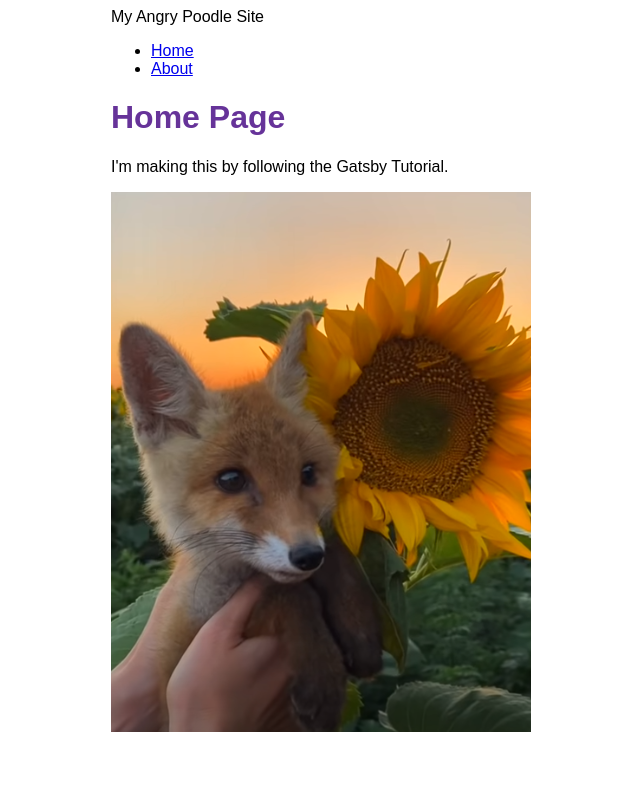
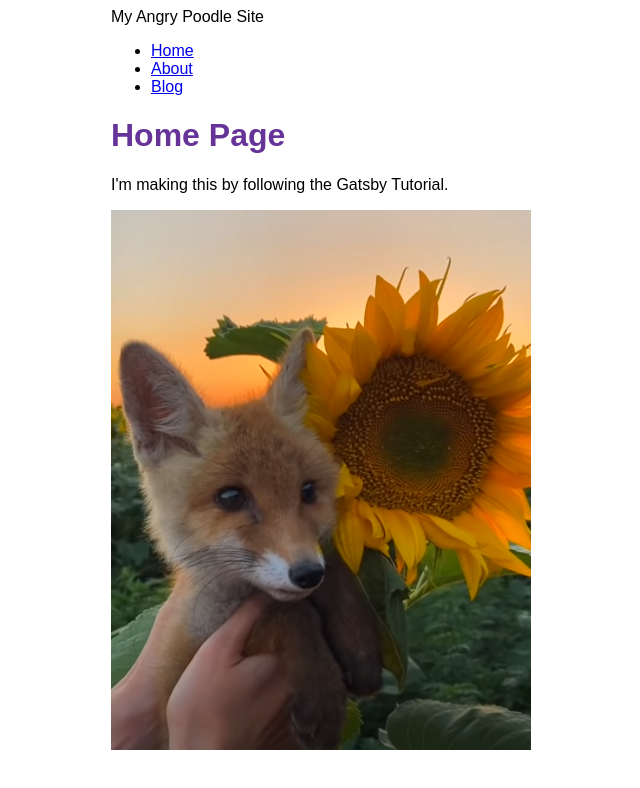
Before and after one commit to roninsa/gatsbytutorial, a Gatsby site: page / in a window 1280 px wide. Shown: the whole page, without its empty margins (279-919 px from the left). Built offline with nearby package versions, Linux system fonts and the light colour scheme; Gatsby itself is replaced by a stand-in of ours.

Commit message:
added blog.js  I guess :P

```diff
--- a/src/components/layout.js
+++ b/src/components/layout.js
@@ -35,6 +35,11 @@ const Layout = ({ pageTitle, children }) => {
               About
             </Link>
           </li>
+          <li className={navLinkItem}>
+            <Link to="/blog" className={navLinkText}>
+              Blog
+            </Link>
+          </li>
         </ul>
       </nav>
       <main>
```
